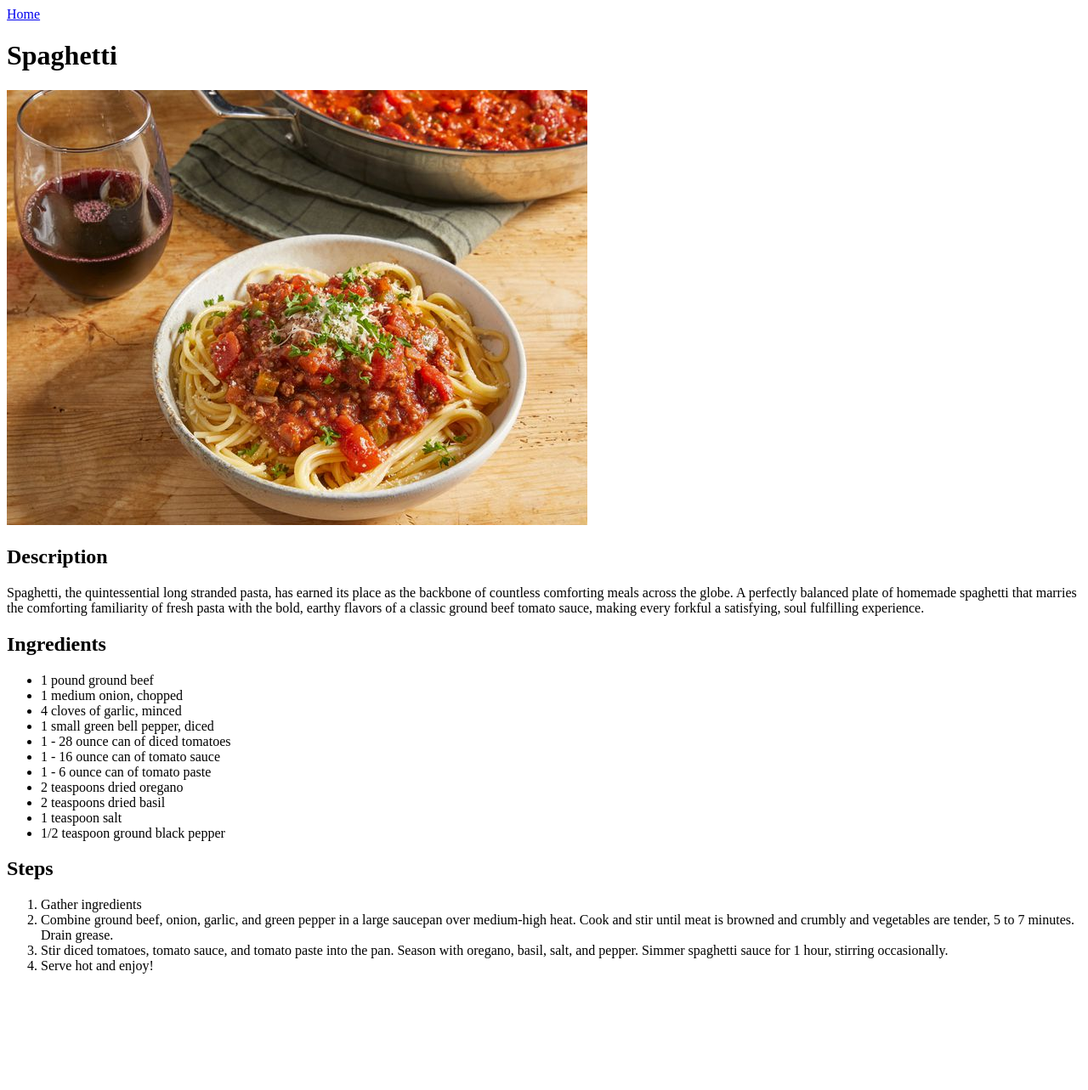
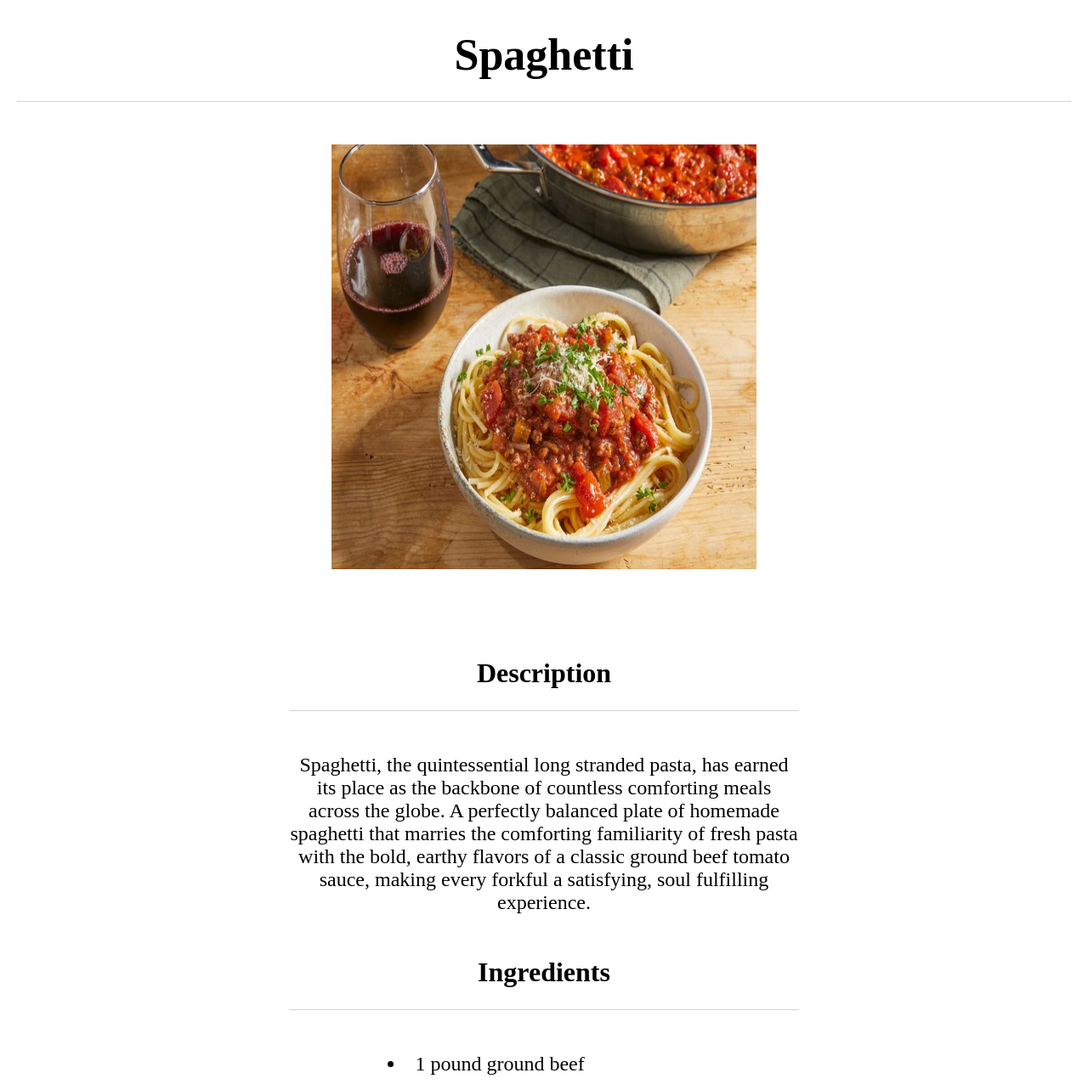
Before and after one commit to ejun95/odin-recipes, a plain HTML site: page recipes/spaghetti.html in a window 1280 px wide. Shown: the top 1283 px of the page at 85% size. Before the commit the page ends 1162 px from the top, so only its background shows below. Drawn offline with Linux system fonts and the light colour scheme.

Commit message:
Add styling to recipe pages and minor fix to index

```diff
--- a/recipes/spaghetti.html
+++ b/recipes/spaghetti.html
@@ -4,19 +4,20 @@
   <head>
     <meta charset="UTF-8">
     <title>Spaghetti</title>
+    <link rel="stylesheet" href="../style.css">
   </head>
 
   <body>
-    <a href="../index.html">Home</a>
-    <h1>Spaghetti</h1>
+    <h1 class='title'>Spaghetti</h1>
 
+    <img class='recipe-img' src="../images/spaghetti.jpg" alt="A photo of spaghetti">
+    <div class='recipe recipe-description'>
+      <h2 class='subtitle'>Description</h2>
+      <p>Spaghetti, the quintessential long stranded pasta, has earned its place as the backbone of countless comforting meals across the globe. A perfectly balanced plate of homemade spaghetti that marries the comforting familiarity of fresh pasta with the bold, earthy flavors of a classic ground beef tomato sauce, making every forkful a satisfying, soul fulfilling experience.</p>
+    </div>
 
-    <img src="../images/spaghetti.jpg" alt="A photo of spaghetti">
-
-    <h2>Description</h2>
-    <p>Spaghetti, the quintessential long stranded pasta, has earned its place as the backbone of countless comforting meals across the globe. A perfectly balanced plate of homemade spaghetti that marries the comforting familiarity of fresh pasta with the bold, earthy flavors of a classic ground beef tomato sauce, making every forkful a satisfying, soul fulfilling experience.</p>
-
-    <h2>Ingredients</h2>
+    <div class='recipe recipe-ingredients'>
+      <h2 class='subtitle'>Ingredients</h2>
       <ul>
         <li>1 pound ground beef</li>
         <li>1 medium onion, chopped</li>
@@ -30,14 +31,19 @@
         <li>1 teaspoon salt</li>
         <li>1/2 teaspoon ground black pepper</li>
       </ul>
+    </div>
 
-    <h2>Steps</h2>
+    <div class='recipe recipe-steps'>
+      <h2 class='subtitle'> Steps</h2>
       <ol>
         <li>Gather ingredients</li>
         <li>Combine ground beef, onion, garlic, and green pepper in a large saucepan over medium-high heat. Cook and stir until meat is browned and crumbly and vegetables are tender, 5 to 7 minutes. Drain grease. </li>
         <li>Stir diced tomatoes, tomato sauce, and tomato paste into the pan. Season with oregano, basil, salt, and pepper. Simmer spaghetti sauce for 1 hour, stirring occasionally. </li>
         <li>Serve hot and enjoy! </li>
       </ol>
+    </div>
+
+    <div class='home'><a  href="../index.html">Return Home</a></div>
   </body>
 
 </html>
--- a/style.css
+++ b/style.css
@@ -8,13 +8,21 @@ body {
   text-align: center;
 }
 
-.title {
-  font-size: 52px;
-  padding: 20px 0;
+.title,
+.subtitle {
+  margin-bottom: 50px;
+  padding-bottom: 25px;
   border-bottom: 1px solid lightgray;
 }
 
-ul {
+.title {
+  font-size: 52px;
+  margin-top: 35px;
+  margin-left: 20px;
+  margin-right: 20px;
+}
+
+.recipe-card-list  ul {
   list-style: none;
 }
 
@@ -44,9 +52,46 @@ ul {
   margin-bottom: 10px;
 }
 
-img {
+.card-img img {
   height: 100%;
   width: 100%;
   object-fit: cover;
   vertical-align: bottom;
 }
+
+/* ---------- Separating main page from recipe pages css ---------- */
+
+ol,
+ul {
+  list-style-position: inside;
+  text-align: left;
+  display: inline-block;
+}
+
+.recipe-img {
+  width: 500px;
+  height: 500px;
+  margin-bottom: 50px;
+}
+
+.subtitle {
+  font-size: 32px;
+}
+
+.recipe {
+  font-size: 24px;
+  margin: 50px auto;
+  width: 600px;
+}
+
+.recipe-steps ol {
+  width: 400px;
+}
+
+.recipe li {
+  margin-bottom: 20px;
+}
+
+.home {
+  margin-bottom: 15px;
+}
```
Also changed, not shown: index.html (+1 -3 lines), recipes/chickenadobo.html (+15 -6 lines), recipes/spammusubi.html (+15 -8 lines). Lines whose indentation alone changed are shown as unchanged.
